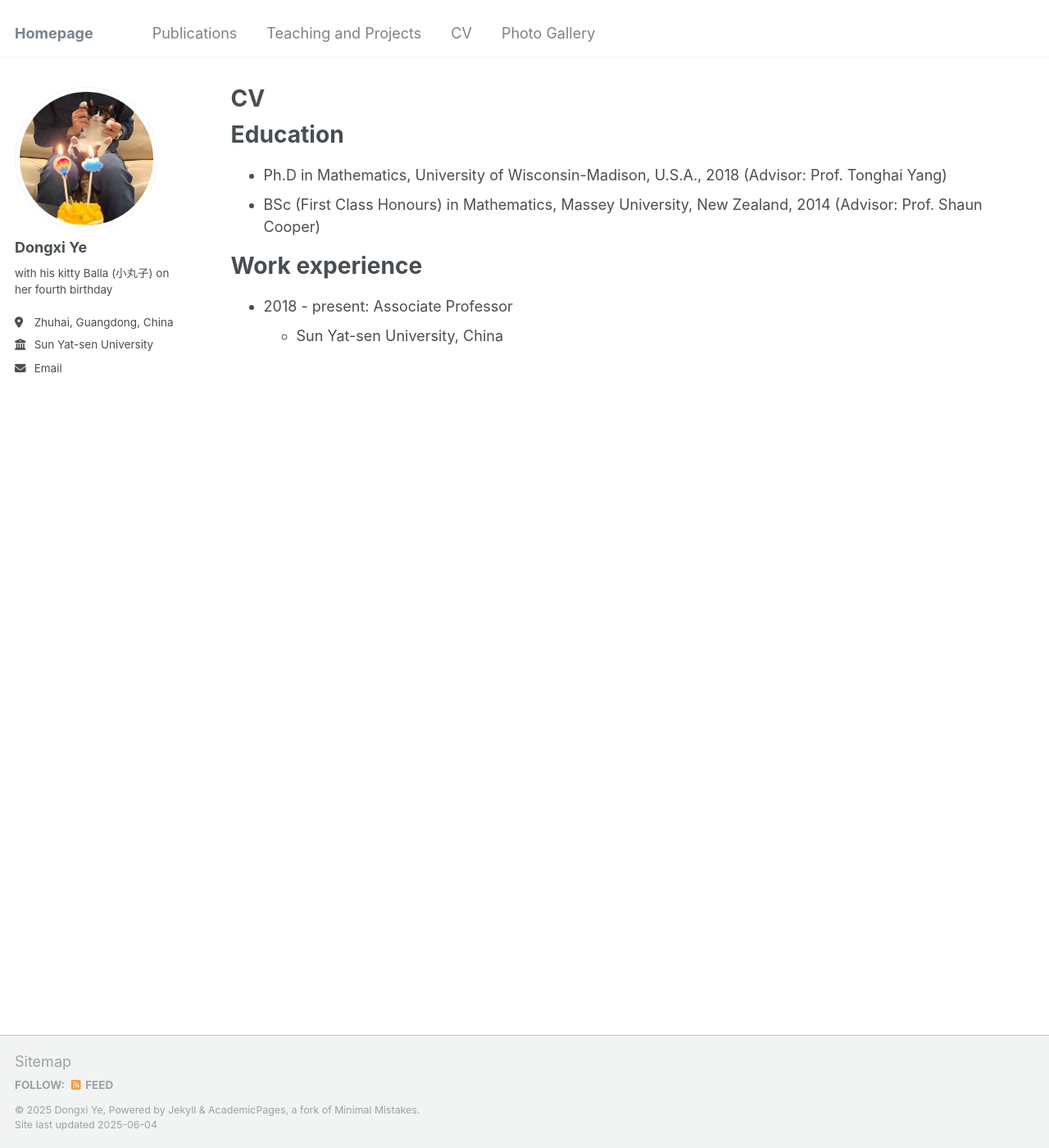
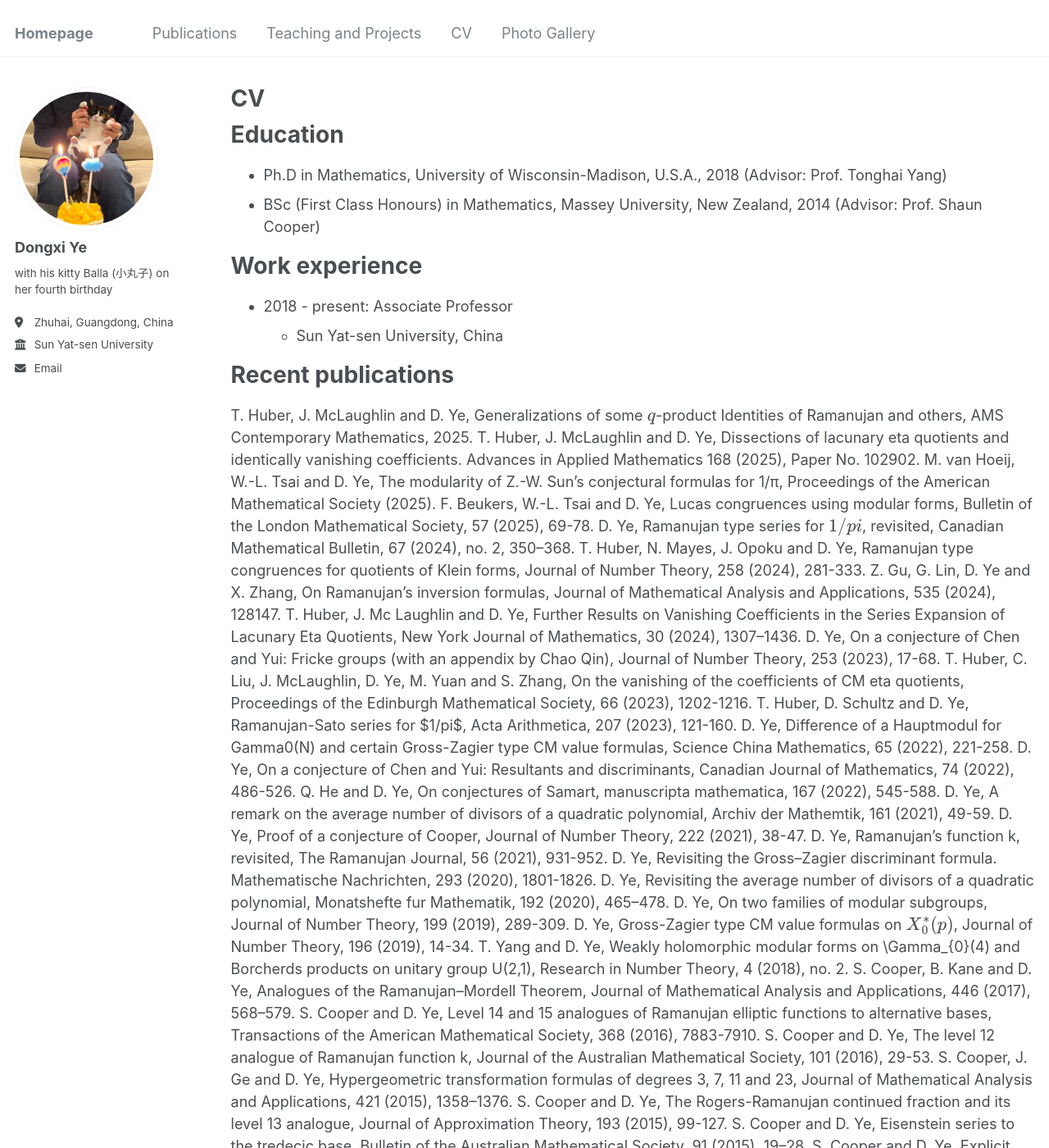
Before and after one commit to Dongxi-Ye/homepage, a Jekyll site: the page built from _pages/cv.md, in a window 1280 px wide and 1400 px high. Shown: the whole window at 82% size. Built offline with Jekyll 4.4.1, drawn with Linux system fonts in a browser that asks for light colours; some of the changed text lies outside the part shown.

Commit message:
Update cv.md

```diff
--- a/_pages/cv.md
+++ b/_pages/cv.md
@@ -18,3 +18,36 @@ Work experience
 ======
 * 2018 - present: Associate Professor
   * Sun Yat-sen University, China
+
+Recent publications
+======
+T. Huber, J. McLaughlin and D. Ye, Generalizations of some $$q$$-product Identities of Ramanujan and others, AMS Contemporary Mathematics, 2025.
+T. Huber, J. McLaughlin and D. Ye, Dissections of lacunary eta quotients and identically vanishing coefficients. Advances in Applied Mathematics 168 (2025), Paper No. 102902.
+M. van Hoeij, W.-L. Tsai and D. Ye, The modularity of Z.-W. Sun’s conjectural formulas for 1/π, Proceedings of the American Mathematical Society (2025).
+F. Beukers, W.-L. Tsai and D. Ye, Lucas congruences using modular forms, Bulletin of the London Mathematical Society, 57 (2025), 69-78.
+D. Ye, Ramanujan type series for $$1/pi$$, revisited, Canadian Mathematical Bulletin, 67 (2024), no. 2, 350–368.
+T. Huber, N. Mayes, J. Opoku and D. Ye, Ramanujan type congruences for quotients of Klein forms, Journal of Number Theory, 258 (2024), 281-333.
+Z. Gu, G. Lin, D. Ye and X. Zhang, On Ramanujan’s inversion formulas, Journal of Mathematical Analysis and Applications, 535 (2024), 128147.
+T. Huber, J. Mc Laughlin and D. Ye, Further Results on Vanishing Coefficients in the Series Expansion of Lacunary Eta Quotients, New York Journal of Mathematics, 30 (2024), 1307–1436.
+D. Ye, On a conjecture of Chen and Yui: Fricke groups (with an appendix by Chao Qin), Journal of Number Theory, 253 (2023), 17-68.
+T. Huber, C. Liu, J. McLaughlin, D. Ye, M. Yuan and S. Zhang, On the vanishing of the coefficients of CM eta quotients, Proceedings of the Edinburgh Mathematical Society, 66 (2023), 1202-1216.
+T. Huber, D. Schultz and D. Ye, Ramanujan-Sato series for $1/pi$, Acta Arithmetica, 207 (2023), 121-160.
+D. Ye, Difference of a Hauptmodul for Gamma0(N) and certain Gross-Zagier type CM value formulas, Science China Mathematics, 65 (2022), 221-258.
+D. Ye, On a conjecture of Chen and Yui: Resultants and discriminants, Canadian Journal of Mathematics, 74 (2022), 486-526.
+Q. He and D. Ye, On conjectures of Samart, manuscripta mathematica, 167 (2022), 545-588.
+D. Ye, A remark on the average number of divisors of a quadratic polynomial, Archiv der Mathemtik, 161 (2021), 49-59.
+D. Ye, Proof of a conjecture of Cooper, Journal of Number Theory, 222 (2021), 38-47.
+D. Ye, Ramanujan’s function k, revisited, The Ramanujan Journal, 56 (2021), 931-952.
+D. Ye, Revisiting the Gross–Zagier discriminant formula. Mathematische Nachrichten, 293 (2020), 1801-1826.
+D. Ye, Revisiting the average number of divisors of a quadratic polynomial, Monatshefte fur Mathematik, 192 (2020), 465–478.
+D. Ye, On two families of modular subgroups, Journal of Number Theory, 199 (2019), 289-309.
+D. Ye, Gross-Zagier type CM value formulas on $$X_{0}^{*}(p)$$, Journal of Number Theory, 196 (2019), 14-34.
+T. Yang and D. Ye, Weakly holomorphic modular forms on \Gamma_{0}(4) and Borcherds products on unitary group U(2,1), Research in Number Theory, 4 (2018), no. 2.
+S. Cooper, B. Kane and D. Ye, Analogues of the Ramanujan–Mordell Theorem, Journal of Mathematical Analysis and Applications, 446 (2017), 568–579.
+S. Cooper and D. Ye, Level 14 and 15 analogues of Ramanujan elliptic functions to alternative bases, Transactions of the American Mathematical Society, 368 (2016), 7883-7910.
+S. Cooper and D. Ye, The level 12 analogue of Ramanujan function k, Journal of the Australian Mathematical Society, 101 (2016), 29-53.
+S. Cooper, J. Ge and D. Ye, Hypergeometric transformation formulas of degrees 3, 7, 11 and 23, Journal of Mathematical Analysis and Applications, 421 (2015), 1358–1376.
+S. Cooper and D. Ye, The Rogers-Ramanujan continued fraction and its level 13 analogue, Journal of Approximation Theory, 193 (2015), 99-127.
+S. Cooper and D. Ye, Eisenstein series to the tredecic base, Bulletin of the Australian Mathematical Society, 91 (2015), 19–28.
+S. Cooper and D. Ye, Explicit evaluations of a level 13 analogue of the Rogers-Ramanujan continued fraction, Journal of Number Theory, 139 (2014), 91–111.
+S. Cooper, H. Y. Lam and D. Ye, Representations of squares by certain quinary quadratic forms, Acta Arithmetica, 157 (2013), 147–168.
```
